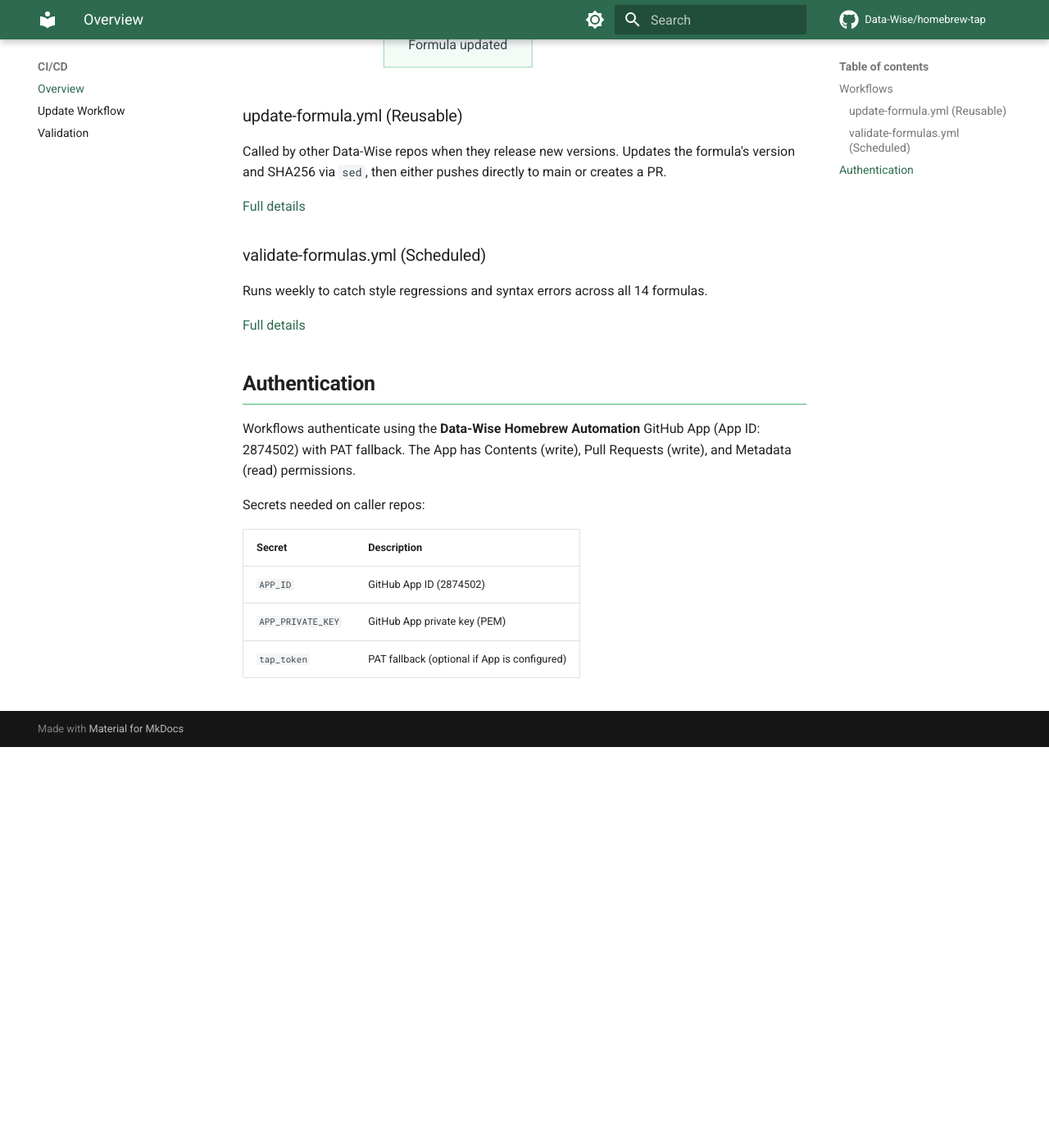
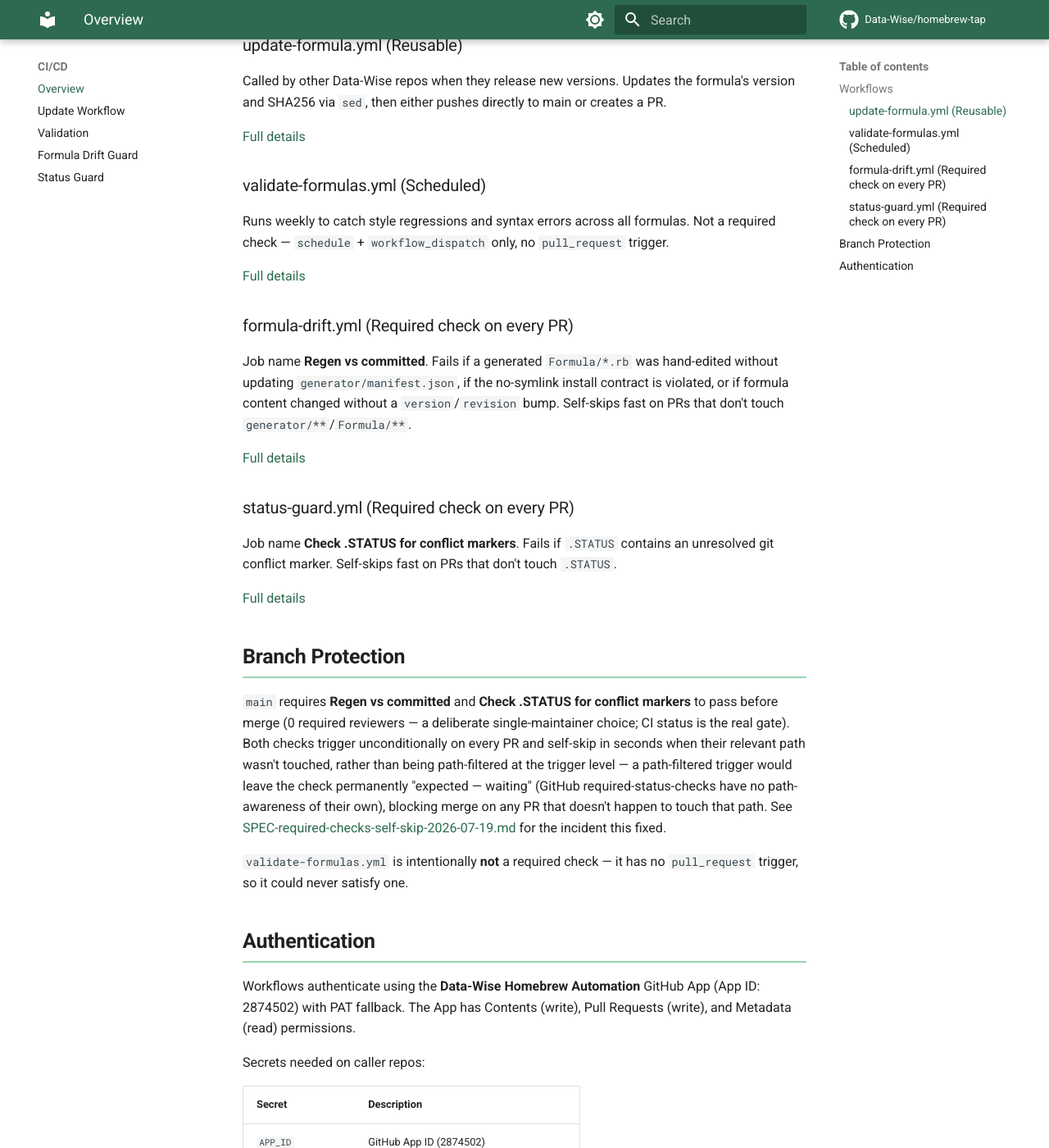
Before and after one commit to Data-Wise/homebrew-tap, an MkDocs documentation site: the page built from docs/ci/index.md, in a window 1280 px wide and 1400 px high, scrolled down 662 px. Shown: the whole window at 82% size. Built offline with MkDocs 1.6.1 and Material for MkDocs 9.7.7, drawn with Linux system fonts in a browser that asks for light colours; comment, search, counter and statistics services are not loaded; before the commit the page ends 1573 px from its top, so only the background shows below that; some of the changed text lies outside the part shown.

Commit message:
docs: publish formula-drift.yml and status-guard.yml on the CI site (#172)
Both required checks (Regen vs committed, Check .STATUS for conflict
markers) were undocumented on the published site — docs/ci/index.md
described only update-formula.yml and validate-formulas.yml. Adds
docs/ci/drift-guard.md and docs/ci/status-guard.md, updates the CI
overview (workflow list, mermaid diagram, new Branch Protection
section), and adds a CLAUDE.md paragraph on the required-checks
self-skip behavior from SPEC-required-checks-self-skip-2026-07-19.md.

Co-authored-by: Test User <test@example.com>
Co-authored-by: Claude Sonnet 5 <noreply@anthropic.com>

````diff
--- a/docs/ci/index.md
+++ b/docs/ci/index.md
@@ -1,6 +1,6 @@
 # CI/CD Overview
 
-Two GitHub Actions workflows automate formula maintenance.
+Four GitHub Actions workflows automate formula maintenance and guard `main`.
 
 ## Workflows
 
@@ -13,6 +13,11 @@ flowchart TD
     Formula updated`"]
     V["`**validate-formulas.yml**
     Weekly Monday 06:00 UTC`"] -->|checks| M
+    D["`**formula-drift.yml**
+    Regen vs committed`"] -->|required check| PR["`**Pull request**`"]
+    S["`**status-guard.yml**
+    Check .STATUS`"] -->|required check| PR
+    PR -->|merge| M
 ```
 
 ### update-formula.yml (Reusable)
@@ -23,9 +28,40 @@ Called by other Data-Wise repos when they release new versions. Updates the form
 
 ### validate-formulas.yml (Scheduled)
 
-Runs weekly to catch style regressions and syntax errors across all 14 formulas.
+Runs weekly to catch style regressions and syntax errors across all formulas. Not a required
+check — `schedule` + `workflow_dispatch` only, no `pull_request` trigger.
 
 [Full details](validation.md)
+
+### formula-drift.yml (Required check on every PR)
+
+Job name **Regen vs committed**. Fails if a generated `Formula/*.rb` was hand-edited without
+updating `generator/manifest.json`, if the no-symlink install contract is violated, or if formula
+content changed without a `version`/`revision` bump. Self-skips fast on PRs that don't touch
+`generator/**`/`Formula/**`.
+
+[Full details](drift-guard.md)
+
+### status-guard.yml (Required check on every PR)
+
+Job name **Check .STATUS for conflict markers**. Fails if `.STATUS` contains an unresolved git
+conflict marker. Self-skips fast on PRs that don't touch `.STATUS`.
+
+[Full details](status-guard.md)
+
+## Branch Protection
+
+`main` requires **Regen vs committed** and **Check .STATUS for conflict markers** to pass before
+merge (0 required reviewers — a deliberate single-maintainer choice; CI status is the real gate).
+Both checks trigger unconditionally on every PR and self-skip in seconds when their relevant path
+wasn't touched, rather than being path-filtered at the trigger level — a path-filtered trigger
+would leave the check permanently "expected — waiting" (GitHub required-status-checks have no
+path-awareness of their own), blocking merge on any PR that doesn't happen to touch that path.
+See [SPEC-required-checks-self-skip-2026-07-19.md](https://github.com/Data-Wise/homebrew-tap/blob/main/docs/specs/SPEC-required-checks-self-skip-2026-07-19.md)
+for the incident this fixed.
+
+`validate-formulas.yml` is intentionally **not** a required check — it has no `pull_request`
+trigger, so it could never satisfy one.
 
 ## Authentication
 
--- a/mkdocs.yml
+++ b/mkdocs.yml
@@ -90,4 +90,6 @@ nav:
     - Overview: ci/index.md
     - Update Workflow: ci/update-formula.md
     - Validation: ci/validation.md
+    - Formula Drift Guard: ci/drift-guard.md
+    - Status Guard: ci/status-guard.md
   - Reference Card: REFCARD.md
````
Also changed, not shown: CLAUDE.md (+2 -0 lines), docs/ci/drift-guard.md (added, +58 -0 lines), docs/ci/status-guard.md (added, +39 -0 lines).
